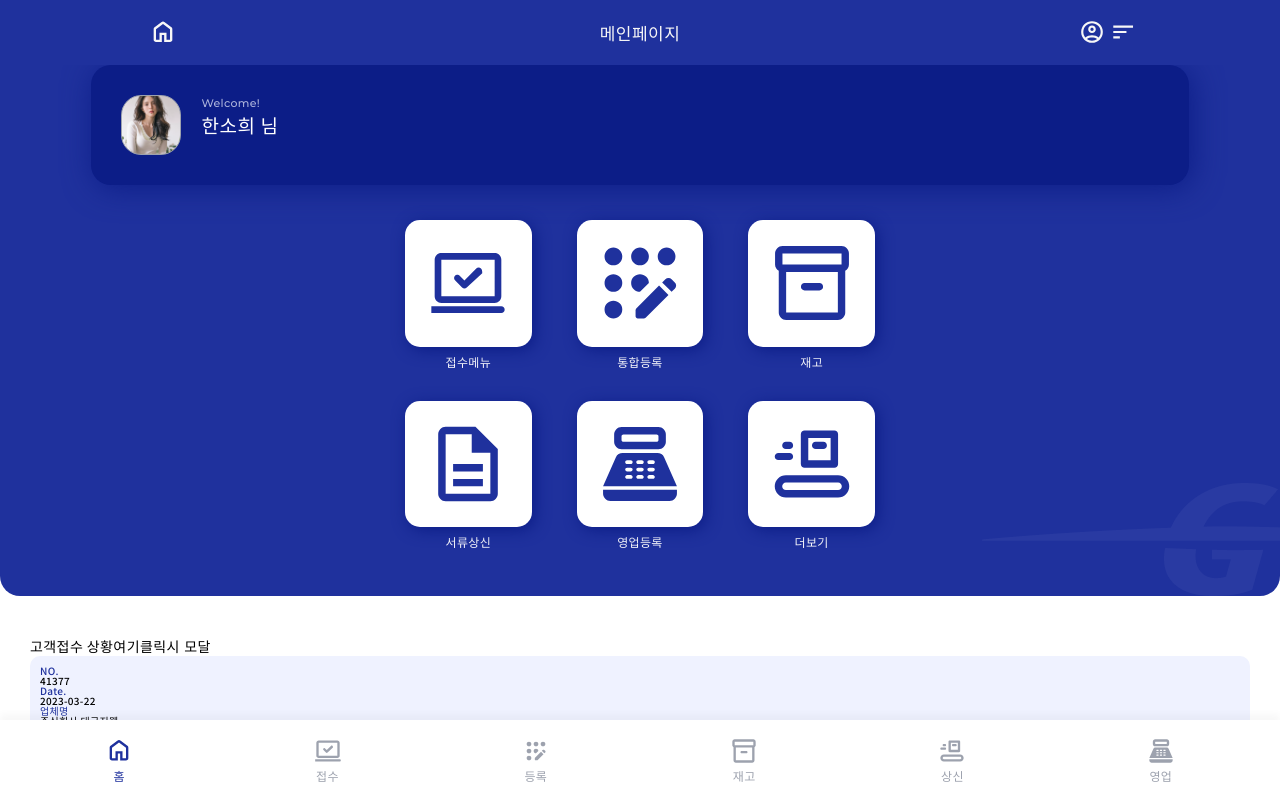
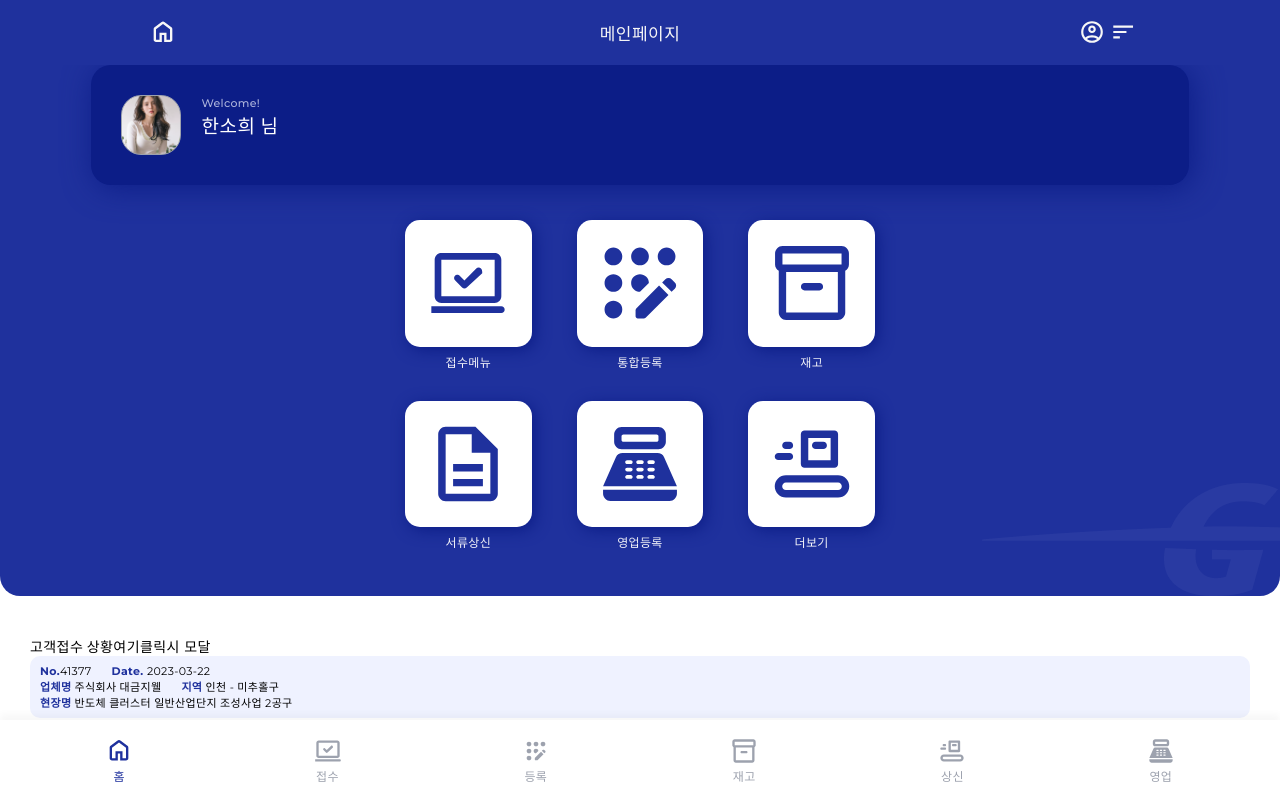
Before and after one commit to nervLv32/daekeum_react, a React (Create React App) app: page / in a window 1280 px wide. Shown: the top 799 px of the page. Built offline with nearby package versions, Linux system fonts and the light colour scheme; a web font is replaced by a local one.

Commit message:
styled(vpdls1511) : 홈 아이템카드 수정

```diff
--- a/src/components/home/HomeListCard.js
+++ b/src/components/home/HomeListCard.js
@@ -12,12 +12,25 @@ const CardBody = styled.div`
   font-size: 20px;
 `
 
-/*const No = styled.div`
+const Line = styled.div`
+  clear: both;
   p{
+    font-family: 'Montserrat';
+    font-size: 11px;
     float: left;
+    margin-bottom: 5px;
+    &:first-child {
+      margin-right: 20px;
+    }
+    b{
+      color: #1F319D
+    }
   }
-`*/
-
+`
+const Blank = styled.div`
+  width: 100%;
+  height: 10px;
+`
 const HomeListCard = ({
   no,
   date,
@@ -28,11 +41,18 @@ const HomeListCard = ({
   onClick
 }) => {
   return <CardBody onClick={onClick}>
-    <Typo text={'NO.'} color={'#1F319D'} /> <Typo text={no} />
-    <Typo text={'Date.'} color={'#1F319D'} /> <Typo text={moment(date).format('YYYY-MM-DD')} />
-    <Typo text={'업체명'} color={'#1F319D'} /> <Typo text={company} />
-    <Typo text={'지역'} color={'#1F319D'} /> <Typo text={`${regionFirst}- ${regionSecond}`} />
-    <Typo text={'현장명'} color={'#1F319D'} /> <Typo text={site} />
+    <Line>
+      <p><b>No.</b>{no}</p>
+      <p><b>Date. </b>{moment(date).format('YYYY-MM-DD')}</p>
+    </Line>
+    <Line>
+      <p><b>업체명</b> {company}</p>
+      <p><b>지역</b> {`${regionFirst} - ${regionSecond}`}</p>
+    </Line>
+    <Line>
+      <p><b>현장명</b> {site}</p>
+    </Line>
+    <Blank/>
   </CardBody>
 }
 
```
